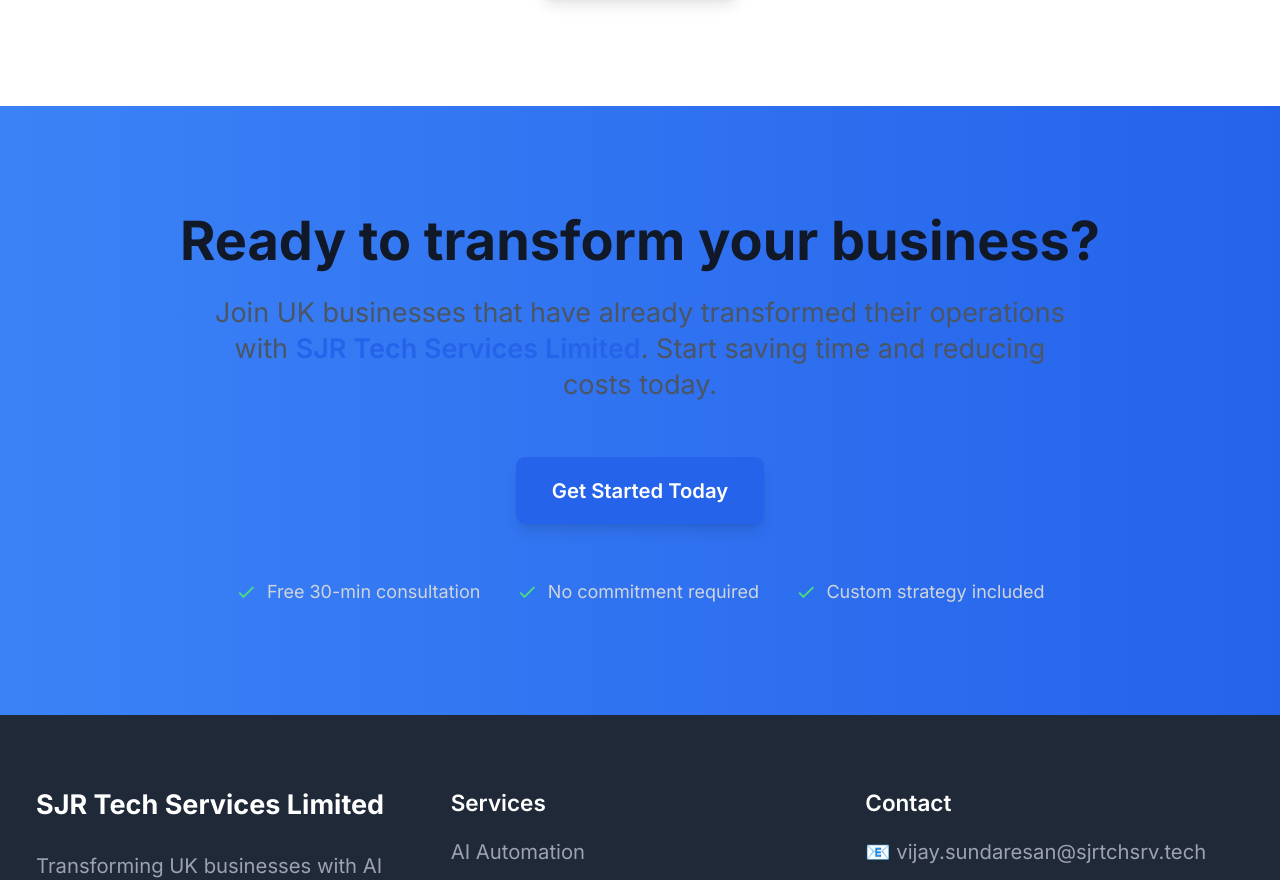
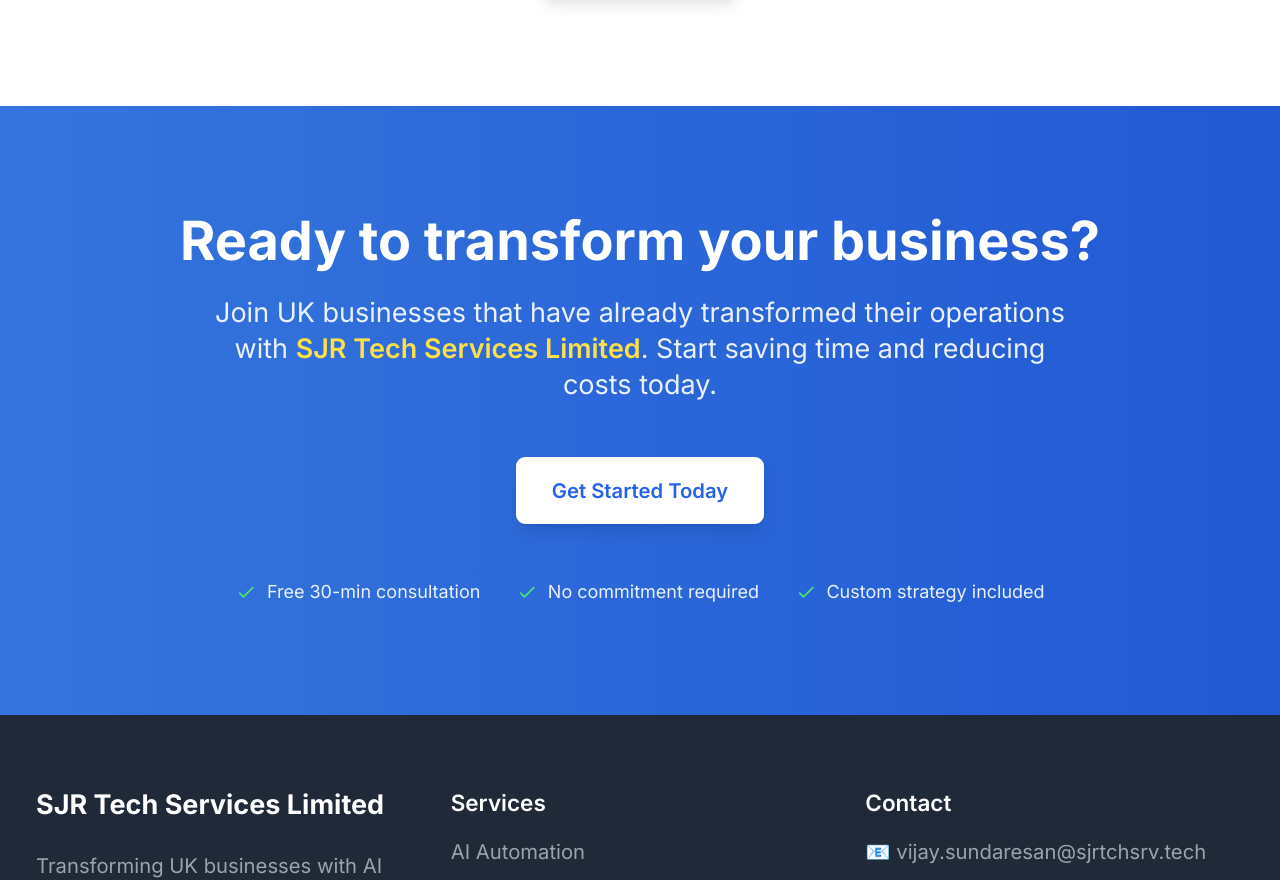
Before and after one commit to vijaysundar-git/vijaygit, a React (Vite) app: page / in a window 1280 px wide. Shown: the part 4004-4884 px from the top of the page. Built offline with nearby package versions, Linux system fonts and the light colour scheme; the HTML template or start-up script is replaced by a standard one.

Commit message:
Improve text contrast on blue backgrounds for better visibility

```diff
--- a/src/components/FinalCTASection.jsx
+++ b/src/components/FinalCTASection.jsx
@@ -11,14 +11,17 @@
 
   return (
         <section className="py-24 bg-gradient-to-r from-blue-500 to-blue-600 text-white relative overflow-hidden">
-      <div className="container-custom">
+      {/* Overlay for better text contrast */}
+      <div className="absolute inset-0 bg-black/10"></div>
+
+      <div className="container-custom relative z-10">
         <div className="text-center max-w-4xl mx-auto">
           <motion.h2
             initial={{opacity: 0, y: 30}}
             whileInView={{opacity: 1, y: 0}}
             viewport={{once: true}}
             transition={{duration: 0.8}}
-            className="text-4xl md:text-5xl font-bold text-gray-900 mb-6"
+            className="text-4xl md:text-5xl font-bold text-white mb-6"
           >
             Ready to transform your business?
           </motion.h2>
@@ -28,10 +31,10 @@
             whileInView={{opacity: 1, y: 0}}
             viewport={{once: true}}
             transition={{duration: 0.8, delay: 0.2}}
-            className="text-xl md:text-2xl text-gray-600 mb-12 max-w-3xl mx-auto"
+            className="text-xl md:text-2xl text-white/90 mb-12 max-w-3xl mx-auto"
           >
             Join UK businesses that have already transformed their operations with{' '}
-            <span className="text-blue-600 font-semibold">SJR Tech Services Limited</span>.
+            <span className="text-yellow-300 font-semibold">SJR Tech Services Limited</span>.
             Start saving time and reducing costs today.
           </motion.p>
 
@@ -44,7 +47,7 @@
           >
             <button
               onClick={handleBookCall}
-              className="bg-blue-600 hover:bg-blue-700 text-white px-8 py-4 rounded-lg text-lg font-semibold transition-colors duration-300 shadow-lg hover:shadow-xl"
+              className="bg-white hover:bg-gray-100 text-blue-600 hover:text-blue-700 px-8 py-4 rounded-lg text-lg font-semibold transition-all duration-300 shadow-lg hover:shadow-xl transform hover:scale-105"
             >
               Get Started Today
             </button>
@@ -55,7 +58,7 @@
             whileInView={{opacity: 1}}
             viewport={{once: true}}
             transition={{duration: 0.8, delay: 0.6}}
-            className="mt-12 flex flex-wrap justify-center items-center gap-8 text-gray-300"
+            className="mt-12 flex flex-wrap justify-center items-center gap-8 text-white/90"
           >
             <div className="flex items-center gap-2">
               <svg className="w-5 h-5 text-green-400" fill="none" stroke="currentColor" viewBox="0 0 24 24">
```
